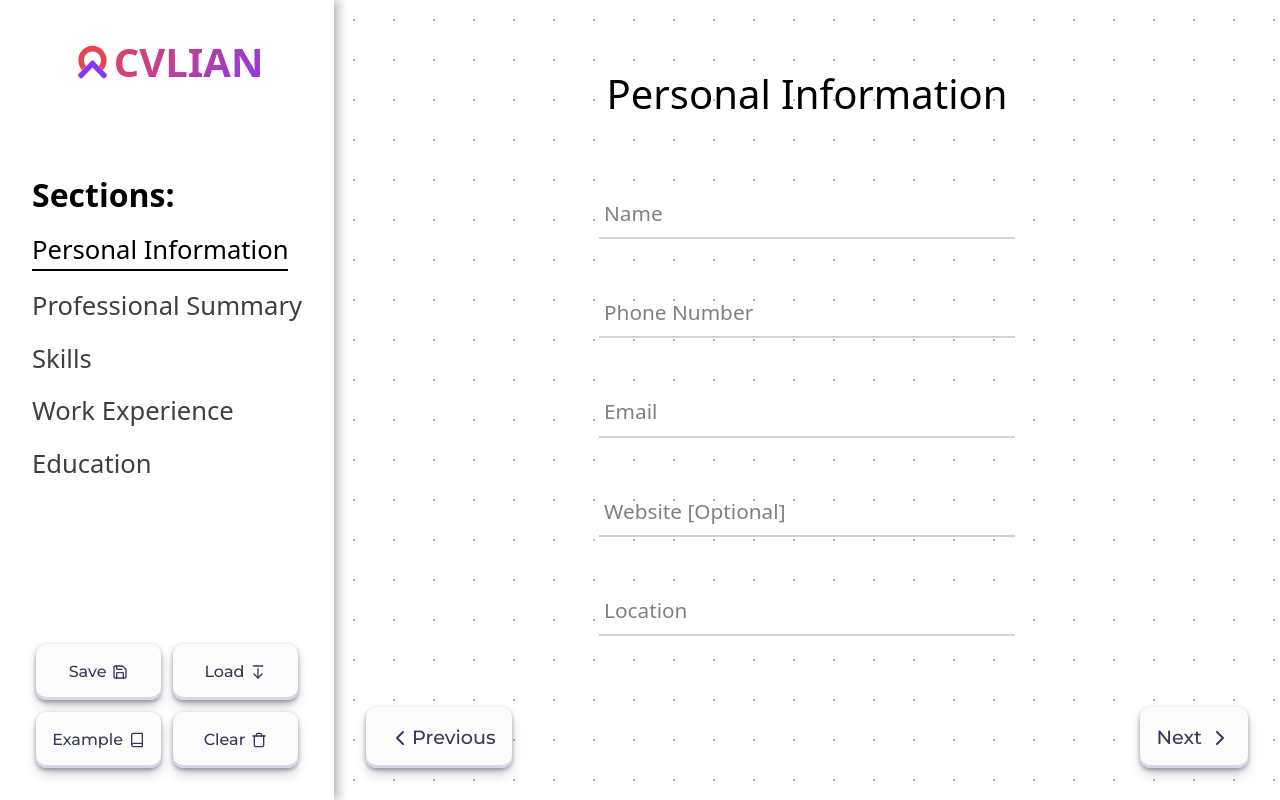
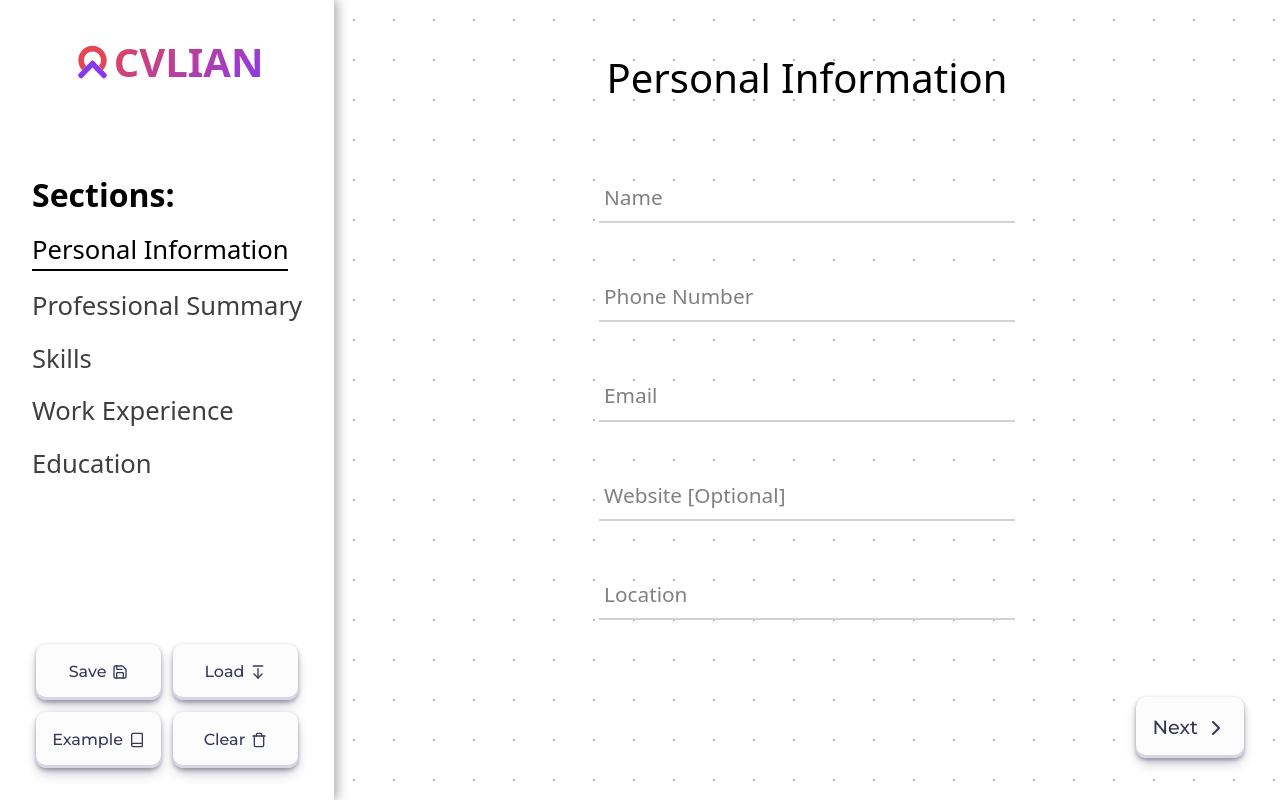
Before and after one commit to AdnaneTaleb10/Odin-CV-Application, a React (Vite) app: page / in a window 1280 px wide. Built offline with nearby package versions, Linux system fonts and the light colour scheme.

Commit message:
update Main component to correctly handle next/previous navigation

```diff
--- a/src/components/CVBuilder/CVBulder.jsx
+++ b/src/components/CVBuilder/CVBulder.jsx
@@ -9,7 +9,12 @@ export default function CVBulider() {
   return (
     <div className="cv-builder">
       <Sidebar selectedLink={activeIndex} onLinkChange={setActiveIndex}/>
-      <Main linkIndex={activeIndex}/>
+      <Main linkIndex={activeIndex} handleIndex={changeIndex}/>
     </div>
   );
+
+
+  function changeIndex(index){
+    setActiveIndex(index)
+  }
 }
--- a/src/components/Main/Main.css
+++ b/src/components/Main/Main.css
@@ -5,13 +5,13 @@
   background-size: 40px 40px;
   display: flex;
   flex-direction: column;
-  justify-content: space-between  ;
-  padding: 2em;
+  justify-content: space-between;
+  padding: 1em;
 }
 
 .section-navigator {
-  /* position: absolute; */
-  bottom: 2em;
+  position: relative;
+  bottom: 1em;
   display: flex;
   justify-content: space-between;
   width: 100%;
@@ -43,3 +43,16 @@
 .btn:hover {
   transform: translateY(-2px);
 }
+
+.section-navigator .btn {
+  position: absolute;
+  bottom: 10px;
+}
+
+.section-navigator > .preivous-button {
+  left: 20px;
+}
+
+.section-navigator > .next-button {
+  right: 20px ;
+}
--- a/src/components/Main/Main.jsx
+++ b/src/components/Main/Main.jsx
@@ -58,7 +58,8 @@ const formSections = [
   },
 ];
 
-export default function Main({ linkIndex }) {
+export default function Main({ linkIndex , handleIndex}) {
+
   return (
     <div className="main">
       {formSections.map(
@@ -73,14 +74,17 @@ export default function Main({ linkIndex }) {
       )}
 
       <div className="section-navigator">
+        {linkIndex > 0 && (
           <Button
             className="preivous-button"
             iconPosition="left"
             icon={ChevronLeft}
+            onClick={() => handleIndex(linkIndex - 1)}
           >
             Previous
           </Button>
-        <Button className="next-button" icon={ChevronRight}>
+        )}
+        <Button className="next-button" icon={ChevronRight} onClick={() => handleIndex(linkIndex + 1)}>
           Next
         </Button>
       </div>
```
Lines whose indentation alone changed are shown as unchanged.
